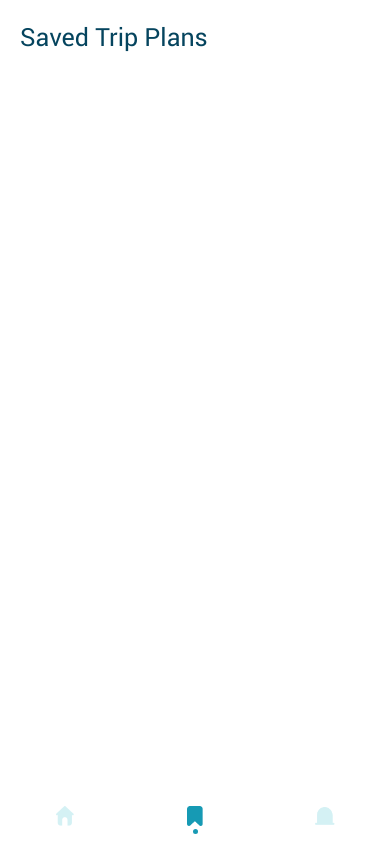
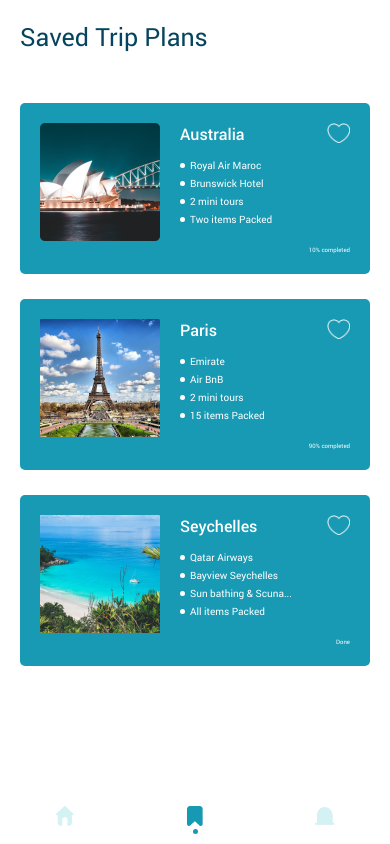
Before and after one commit to TidbitsJS/Pario, a React Native app: screen /Saved in a window 390 px wide. Built offline with nearby package versions, Linux system fonts and the light colour scheme.

Commit message:
saved plans flatlist

```diff
--- a/src/components/SavedPlanCard.js
+++ b/src/components/SavedPlanCard.js
@@ -1,10 +1,10 @@
-import React from "react";
+import React, { useState } from "react";
 import { View, Text, Image, TouchableOpacity } from "react-native";
 
-import { COLORS, FONTS } from "../constants";
+import { COLORS, FONTS, icons } from "../constants";
 
 const ListItem = ({ title }) => (
-  <View style={{ flexDirection: "row", alignItems: "center" }}>
+  <View style={{ flexDirection: "row", alignItems: "center", marginBottom: 5 }}>
     <View
       style={{
         width: 5,
@@ -27,6 +27,8 @@ const ListItem = ({ title }) => (
 );
 
 const SavedPlanCard = ({ card }) => {
+  const [liked, setLiked] = useState(false);
+
   return (
     <TouchableOpacity
       style={{
@@ -35,6 +37,7 @@ const SavedPlanCard = ({ card }) => {
         borderRadius: 5,
         padding: 20,
         flexDirection: "row",
+        marginBottom: 25,
       }}
     >
       <Image
@@ -60,17 +63,17 @@ const SavedPlanCard = ({ card }) => {
             {card.name}
           </Text>
 
-          <TouchableOpacity>
+          <TouchableOpacity onPress={() => setLiked(!liked)}>
             <Image
-              source={icons.heartOutline}
+              source={liked ? icons.heartFill : icons.heartOutline}
               resizeMode="contain"
-              style={{ width: 24, height: 20 }}
+              style={{ width: 24, height: 20, borderRadius: 5 }}
             />
           </TouchableOpacity>
         </View>
 
         <View style={{ marginVertical: 15 }}>
-          {card.content.map((item, index) => (
+          {card.features.map((item, index) => (
             <ListItem key={`${card.name}-${index}`} title={item} />
           ))}
         </View>
@@ -85,7 +88,7 @@ const SavedPlanCard = ({ card }) => {
           >
             {card.isCompleted
               ? "Done"
-              : `${card.completedPercentage} completed`}
+              : `${card.completedPercentage}% completed`}
           </Text>
         </View>
       </View>
--- a/src/constants/index.js
+++ b/src/constants/index.js
@@ -41,4 +41,37 @@ const services = [
   },
 ];
 
-export { images, icons, COLORS, FONTS, services };
+const savedPlans = [
+  {
+    name: "Australia",
+    img: images.australia,
+    features: [
+      "Royal Air Maroc",
+      "Brunswick Hotel",
+      "2 mini tours",
+      "Two items Packed",
+    ],
+    isCompleted: false,
+    completedPercentage: 10,
+  },
+  {
+    name: "Paris",
+    img: images.paris,
+    features: ["Emirate", "Air BnB", "2 mini tours", "15 items Packed"],
+    isCompleted: false,
+    completedPercentage: 90,
+  },
+  {
+    name: "Seychelles",
+    img: images.seychelles,
+    features: [
+      "Qatar Airways",
+      "Bayview Seychelles",
+      "Sun bathing & Scuna...",
+      "All items Packed",
+    ],
+    isCompleted: true,
+  },
+];
+
+export { images, icons, COLORS, FONTS, services, savedPlans };
--- a/src/screens/SavedPlans.js
+++ b/src/screens/SavedPlans.js
@@ -6,9 +6,11 @@ import {
   StatusBar,
   Image,
   TouchableOpacity,
+  FlatList,
 } from "react-native";
+import { SavedPlanCard } from "../components";
 
-import { COLORS, FONTS, icons, images } from "../constants";
+import { COLORS, FONTS, icons, images, savedPlans } from "../constants";
 
 const SavedPlans = () => {
   return (
@@ -26,7 +28,13 @@ const SavedPlans = () => {
           Saved Trip Plans
         </Text>
 
-        <View style={{ marginTop: 50 }}></View>
+        <View style={{ marginTop: 50 }}>
+          <FlatList
+            data={savedPlans}
+            renderItem={({ item, index }) => <SavedPlanCard card={item} />}
+            keyExtractor={(item) => `saved-card-${item.name}`}
+          />
+        </View>
       </View>
     </SafeAreaView>
   );
```
